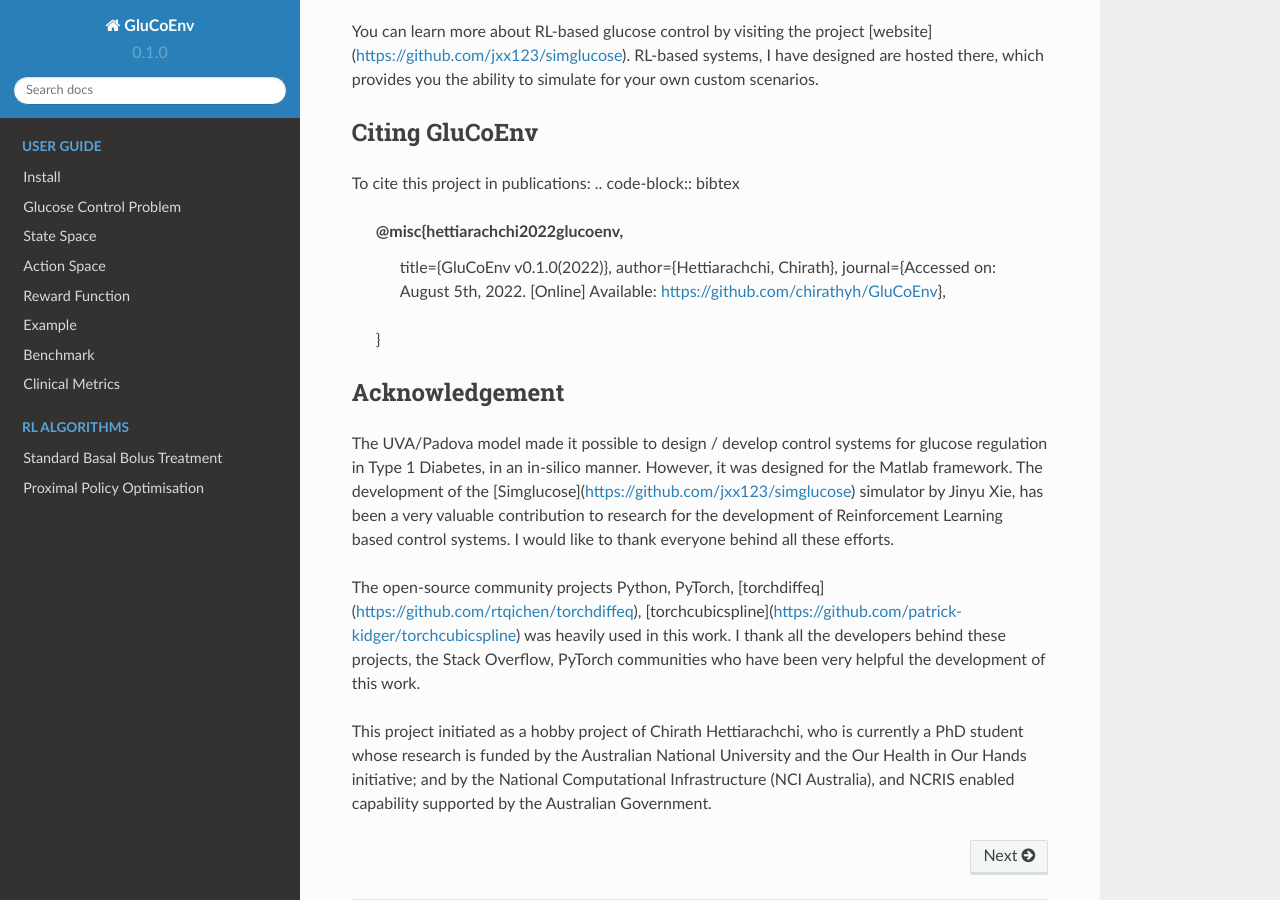
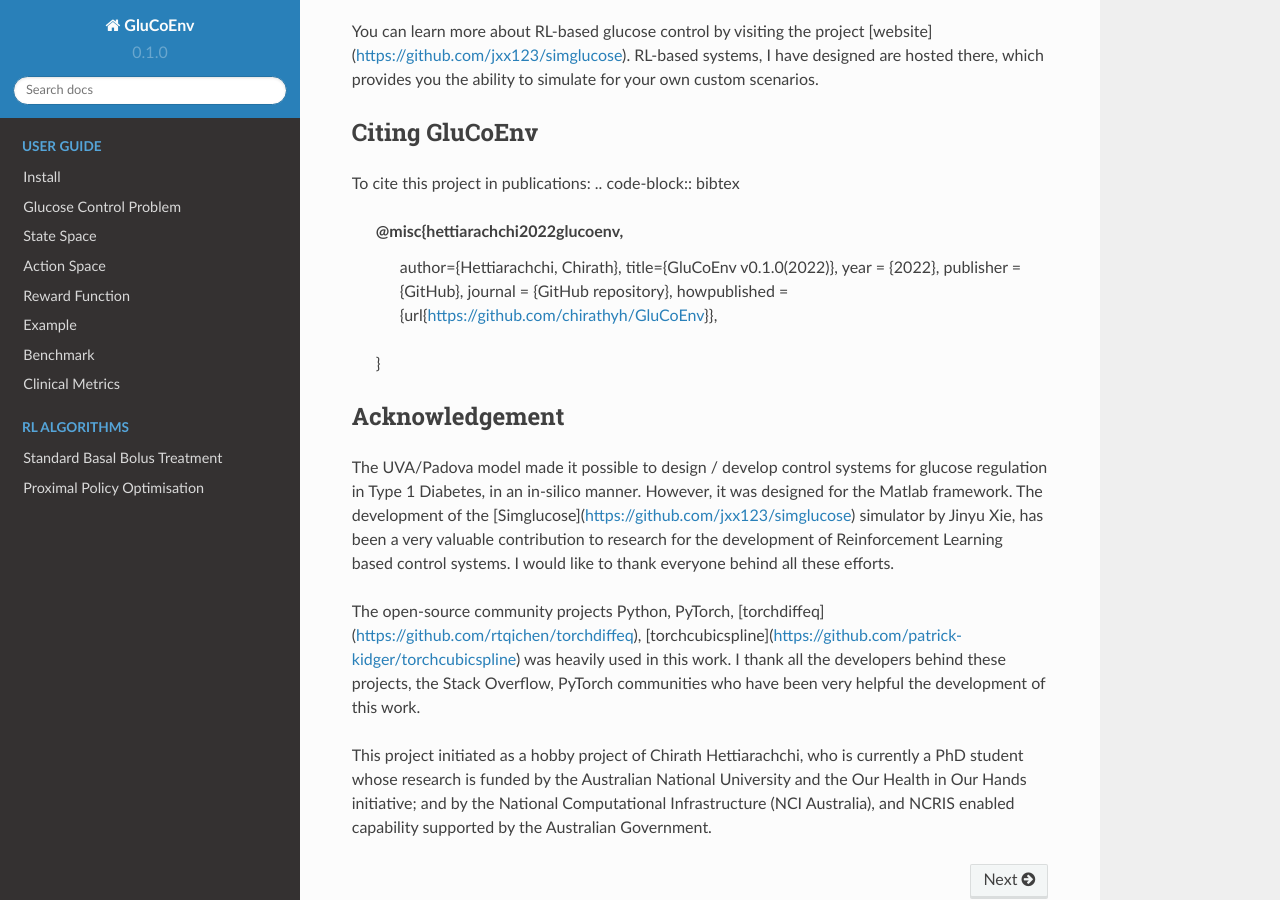
Before and after one commit to RL4H/GluCoEnv, a Sphinx documentation site: the page built from docs/source/index.rst, in a window 1280 px wide and 900 px high, scrolled down 1625 px. Built offline with Sphinx 7.4.7 and the Read the Docs theme 2.0.0, drawn with Linux system fonts in a browser that asks for light colours; pages that are not in the unit, such as notebooks, are missing from menus.

Commit message:
Update index.rst

```diff
--- a/docs/source/index.rst
+++ b/docs/source/index.rst
@@ -62,9 +62,12 @@ Citing GluCoEnv
 To cite this project in publications:
 .. code-block:: bibtex
    @misc{hettiarachchi2022glucoenv,
+     author={Hettiarachchi, Chirath},
      title={GluCoEnv v0.1.0(2022)},
-     author={Hettiarachchi, Chirath},
-     journal={Accessed on: August 5th, 2022. [Online] Available: https://github.com/chirathyh/GluCoEnv},
+     year = {2022},
+     publisher = {GitHub},
+     journal = {GitHub repository},
+     howpublished = {\url{https://github.com/chirathyh/GluCoEnv}},
    }
 
 Acknowledgement
```
